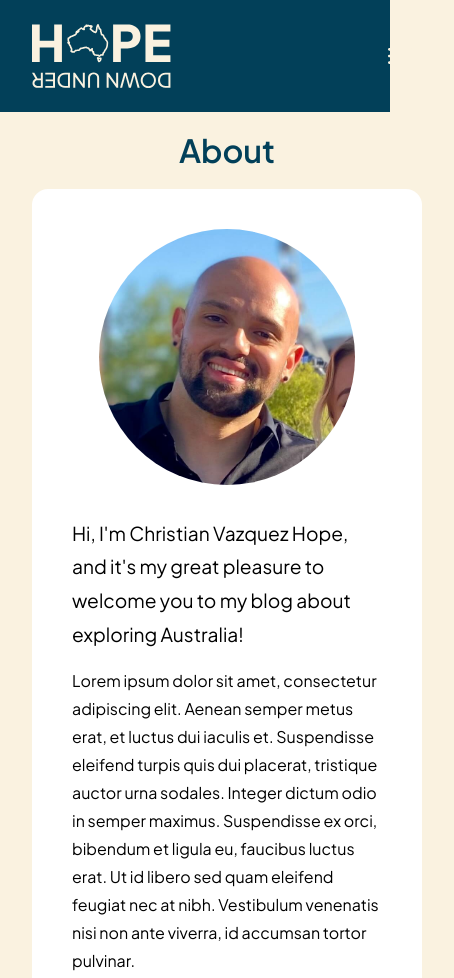
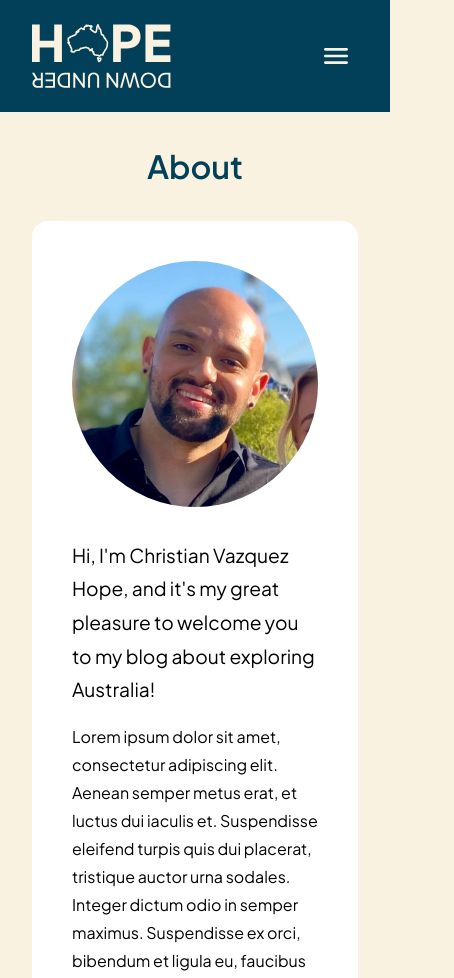
Before and after one commit to Noroff-FEU-Assignments/project-exam-1-christianvazquezhope, a plain HTML site: page about/index.html in a window 390 px wide. Shown: the top 978 px of the page, 454 px wide, since content can reach past the window. Drawn offline with Linux system fonts and the light colour scheme.

Commit message:
CSS bugfixes

```diff
--- a/css/style.css
+++ b/css/style.css
@@ -181,6 +181,7 @@ a:hover {
 .container {
     width: 100%;
     max-width: 1280px;
+    box-sizing: border-box;
     margin-left: auto;
     margin-right: auto;
     padding-left: 2rem;
@@ -222,7 +223,7 @@ a.btn {
     .container.page h1 {
         font-size: 2rem;
         text-align: center;
-        margin: 1rem 0 1rem;
+        margin: 2rem 0 2rem;
     }
     .hero h1 {
         text-shadow: 0px 0px 3rem #FFFFFF;
@@ -619,7 +620,7 @@ nav a:hover {
     background: white;
     padding: 3rem 3.5rem;
     max-width: 416px;
-    margin: 4rem auto 4rem auto;
+    margin: 0 auto 4rem auto;
     border-radius: 1.5rem;
 }
 
```
